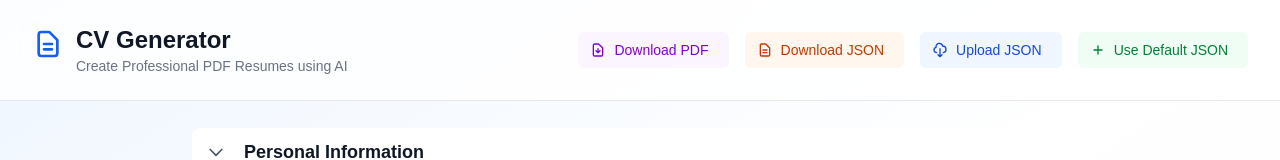
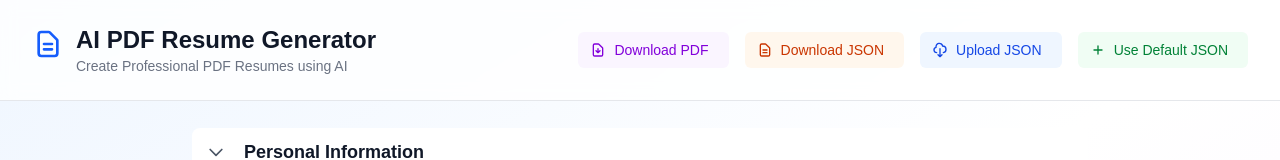
Before and after one commit to ryanxai/cvgen-ui, a Next.js app: page / in a window 1280 px wide. Shown: the top 160 px of the page. Built offline with nearby package versions, Linux system fonts and the light colour scheme; no server answers.

Commit message:
Update HomePage title to "AI PDF Resume Generator" for improved clarity and branding. Adjusted subtitle for consistency in messaging.

```diff
--- a/src/app/page.tsx
+++ b/src/app/page.tsx
@@ -600,7 +600,7 @@ export default function HomePage() {
                 </svg>
               </div>
               <div>
-                <h1 className="text-xl sm:text-2xl font-bold text-gray-900">CV Generator</h1>
+                <h1 className="text-xl sm:text-2xl font-bold text-gray-900">AI PDF Resume Generator</h1>
                 <p className="text-xs sm:text-sm text-gray-500">Create Professional PDF Resumes using AI</p>
               </div>
             </div>
```
